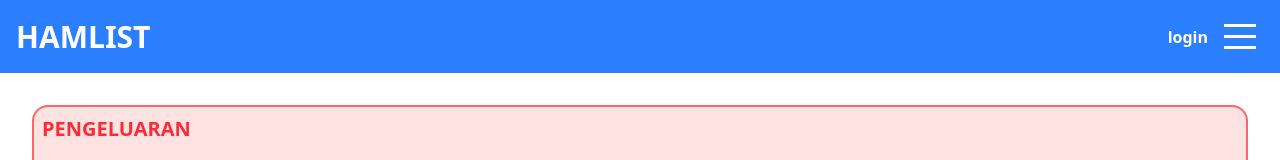
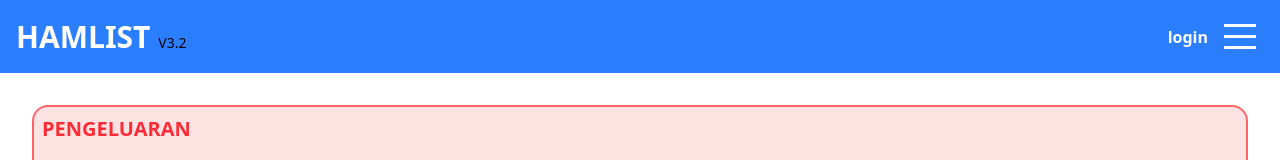
Before and after one commit to hamdani415/hamlist, a Next.js app: page /financial in a window 1280 px wide. Shown: the top 160 px of the page. Built offline with nearby package versions, Linux system fonts and the light colour scheme; no server answers.

Commit message:
Update page.jsx

```diff
--- a/src/components/headers/headercomoponent/page.jsx
+++ b/src/components/headers/headercomoponent/page.jsx
@@ -24,7 +24,7 @@ const Headercomoponent = ({ user }) => {
 
     return (
         <div className='bg-blue-500 p-4 w-full justify-between flex items-center'>
-            <Link href='/' className='text-3xl text-white font-bold'>HAMLIST</Link>
+            <Link href='/' className='text-3xl text-white font-bold'>HAMLIST  <span className='text-sm font-stretch-50% font-normal text-black'>V3.2</span></Link>
             <div className='flex gap-2 items-center'>
                 {!user && (
                     <div>
```
